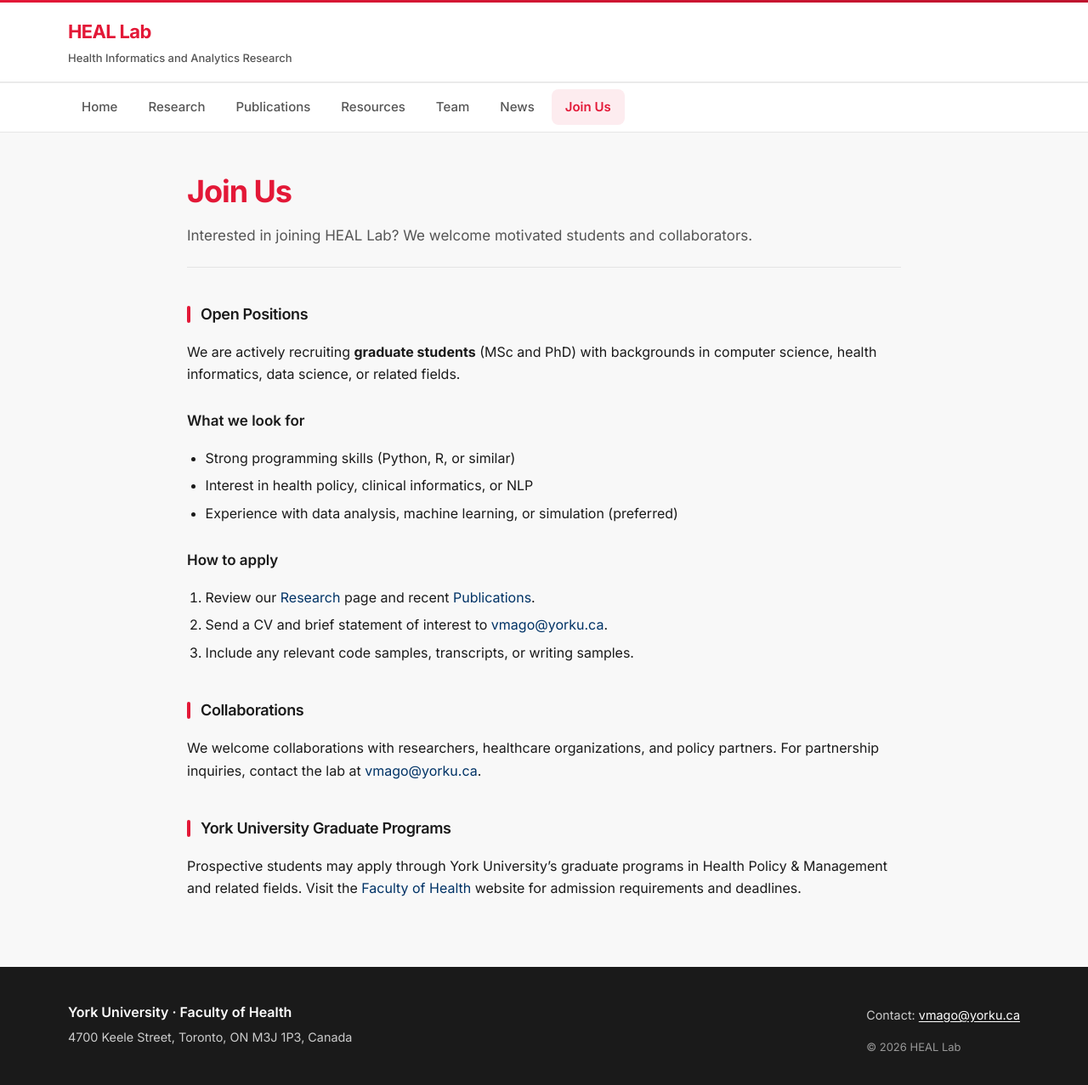
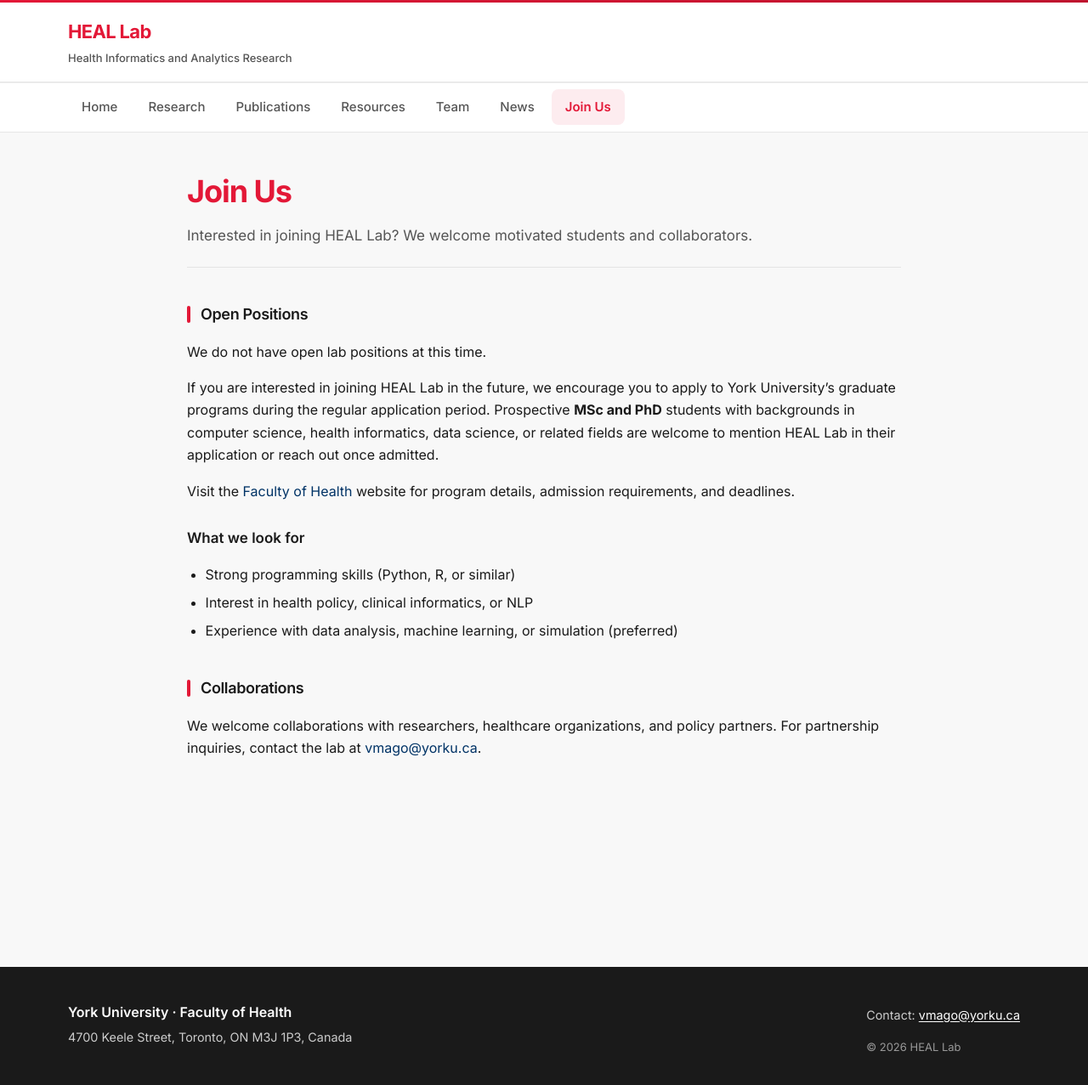
Before and after one commit to yorku-heal-lab/yorku-heal-lab.github.io, a Jekyll site: the page built from join.md, in a window 1280 px wide and 1282 px high. Shown: the top 1277 px of the window at 85% size. Built offline with Jekyll 4.4.1, drawn with Linux system fonts in a browser that asks for light colours.

Commit message:
update join us

```diff
--- a/_config.yml
+++ b/_config.yml
@@ -1,6 +1,6 @@
 title: HEAL Lab
 description: Health Informatics and Analytics Research at York University
-url: "https://heal-lab.github.io"
+url: "https://yorku-heal-lab.github.io"
 baseurl: ""
 
 markdown: kramdown
--- a/join.md
+++ b/join.md
@@ -7,7 +7,11 @@
 
 ## Open Positions
 
-We are actively recruiting **graduate students** (MSc and PhD) with backgrounds in computer science, health informatics, data science, or related fields.
+We do not have open lab positions at this time.
+
+If you are interested in joining HEAL Lab in the future, we encourage you to apply to York University's graduate programs during the regular application period. Prospective **MSc and PhD** students with backgrounds in computer science, health informatics, data science, or related fields are welcome to mention HEAL Lab in their application or reach out once admitted.
+
+Visit the [Faculty of Health](https://health.yorku.ca/) website for program details, admission requirements, and deadlines.
 
 ### What we look for
 
@@ -15,16 +19,6 @@
 - Interest in health policy, clinical informatics, or NLP
 - Experience with data analysis, machine learning, or simulation (preferred)
 
-### How to apply
-
-1. Review our [Research]({{ '/research/' | relative_url }}) page and recent [Publications]({{ '/publications/' | relative_url }}).
-2. Send a CV and brief statement of interest to [{{ site.data.lab.contact.email }}](mailto:{{ site.data.lab.contact.email }}).
-3. Include any relevant code samples, transcripts, or writing samples.
-
 ## Collaborations
 
 We welcome collaborations with researchers, healthcare organizations, and policy partners. For partnership inquiries, contact the lab at [{{ site.data.lab.contact.email }}](mailto:{{ site.data.lab.contact.email }}).
-
-## York University Graduate Programs
-
-Prospective students may apply through York University's graduate programs in Health Policy & Management and related fields. Visit the [Faculty of Health](https://health.yorku.ca/) website for admission requirements and deadlines.
```
Also changed, not shown: DEPLOYMENT.md (+4 -4 lines).
